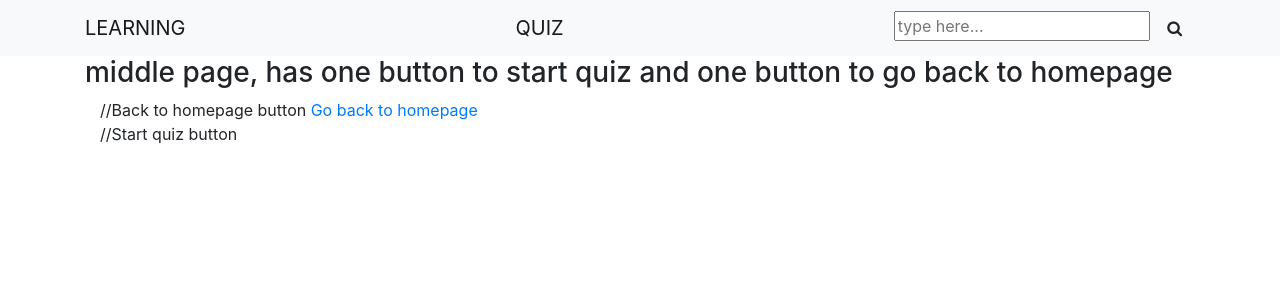
After one commit to Aishwarya404/Read-Sheet-Music, a Flask app: page /middle in a window 1280 px wide. The commit adds this page. Shown: the top 300 px of the page. Run offline with Flask 2, Linux system fonts and the light colour scheme; some libraries are stand-ins or nearby versions.

Commit message:
pages set up and data being rendered for learn

```diff
--- a/server.py
+++ b/server.py
@@ -7,19 +7,107 @@ from flask import Response, request, jsonify
 import json
 app = Flask(__name__, static_url_path='/static')
 
+
+#DATA
+learnInfo = {
+
+    "1": {
+            "id": "1",
+            "content": "This is the first page content",
+            "image": "https://images.contentstack.io/v3/assets/bltb6530b271fddd0b1/blt8093ba7b5e84ed05/61d8a63ddea73a236fc56d12/Neon_KeyArt-Web.png"
+    },
+    "2": {
+            "id": "2",
+            "content": "This is the second page content",
+            "image": "https://images.contentstack.io/v3/assets/bltb6530b271fddd0b1/blt8093ba7b5e84ed05/61d8a63ddea73a236fc56d12/Neon_KeyArt-Web.png"
+    },
+    "3": {
+            "id": "3",
+            "content": "This is the third page content",
+            "image": "https://images.contentstack.io/v3/assets/bltb6530b271fddd0b1/blt8093ba7b5e84ed05/61d8a63ddea73a236fc56d12/Neon_KeyArt-Web.png"
+    },
+    "4": {
+            "id": "4",
+            "content": "This is the fourth page content",
+            "image": "https://images.contentstack.io/v3/assets/bltb6530b271fddd0b1/blt8093ba7b5e84ed05/61d8a63ddea73a236fc56d12/Neon_KeyArt-Web.png"
+    },
+    "5": {
+            "id": "5",
+            "content": "This is the fifth page content",
+            "image": "https://images.contentstack.io/v3/assets/bltb6530b271fddd0b1/blt8093ba7b5e84ed05/61d8a63ddea73a236fc56d12/Neon_KeyArt-Web.png"
+    },
+    "6": {
+            "id": "6",
+            "content": "This is the sixth page content",
+            "image": "https://images.contentstack.io/v3/assets/bltb6530b271fddd0b1/blt8093ba7b5e84ed05/61d8a63ddea73a236fc56d12/Neon_KeyArt-Web.png"
+    },
+    "7": {
+            "id": "7",
+            "content": "This is the seventh page content",
+            "image": "https://images.contentstack.io/v3/assets/bltb6530b271fddd0b1/blt8093ba7b5e84ed05/61d8a63ddea73a236fc56d12/Neon_KeyArt-Web.png"
+    },
+    "8": {
+            "id": "8",
+            "content": "This is the eighth page content",
+            "image": "https://images.contentstack.io/v3/assets/bltb6530b271fddd0b1/blt8093ba7b5e84ed05/61d8a63ddea73a236fc56d12/Neon_KeyArt-Web.png"
+    },
+    "9": {
+            "id": "9",
+            "content": "This is the ninth page content",
+            "image": "https://images.contentstack.io/v3/assets/bltb6530b271fddd0b1/blt8093ba7b5e84ed05/61d8a63ddea73a236fc56d12/Neon_KeyArt-Web.png"
+    },
+    "10": {
+            "id": "10",
+            "content": "This is the tenth page content",
+            "image": "https://images.contentstack.io/v3/assets/bltb6530b271fddd0b1/blt8093ba7b5e84ed05/61d8a63ddea73a236fc56d12/Neon_KeyArt-Web.png"
+    },
+    "11": {
+            "id": "11",
+            "content": "This is the eleventh page content",
+            "image": "https://images.contentstack.io/v3/assets/bltb6530b271fddd0b1/blt8093ba7b5e84ed05/61d8a63ddea73a236fc56d12/Neon_KeyArt-Web.png"
+    },
+
+}
+
+
+
 # ROUTES
 
 @app.route('/')
 def welcome():
    return render_template('welcome.html')
 
+@app.route('/middle')
+def middle():
+   return render_template('middle.html')
+
 @app.route('/quiz')
 def quiz():
    return render_template('quiz.html')
 
 @app.route('/learn/<id>')
-def learn():
-   return render_template('learn.html')
+def learn(id=None):
+    global learnInfo;
+    single_data = learnInfo[id]
+    return render_template('learn.html', single_data=single_data)
+
+@app.route('/edit_entry', methods=['GET', 'POST'])
+def edit_entry():
+    global learnTime
+
+
+    json_data = request.get_json()
+    id_rn = json_data["id_rn"]
+    time = json_data["time"]
+
+
+    new_name_entry =  {
+        "id": id_rn,
+        "time": time
+    }
+
+    learnTime[id_rn]=new_name_entry
+    return
 
 if __name__ == '__main__':
    app.run(debug = True)
--- /dev/null
+++ b/templates/middle.html
@@ -0,0 +1,17 @@
+{% extends "layout.html" %}
+
+{% block content %}
+<h3>middle page, has one button to start quiz and one button to go back to homepage</h3>
+<div class="">
+  <div class="col">
+    <div class="row-6">
+      //Back to homepage button
+      <a href="/">Go back to homepage</a>
+    </div>
+    <div class="row-6">
+      //Start quiz button
+    </div>
+  </div>
+</div>
+
+{% endblock %}
--- a/templates/welcome.html
+++ b/templates/welcome.html
@@ -9,4 +9,6 @@
 
 <h3> Welcome page for UI project to learn to read Sheet Music </h3>
 
+<a href="/learn/1">Continue</a>
+
 {% endblock %}
```
Also changed, not shown: static/learn.js (added, +49 -0 lines), templates/learn.html (+13 -5 lines).
